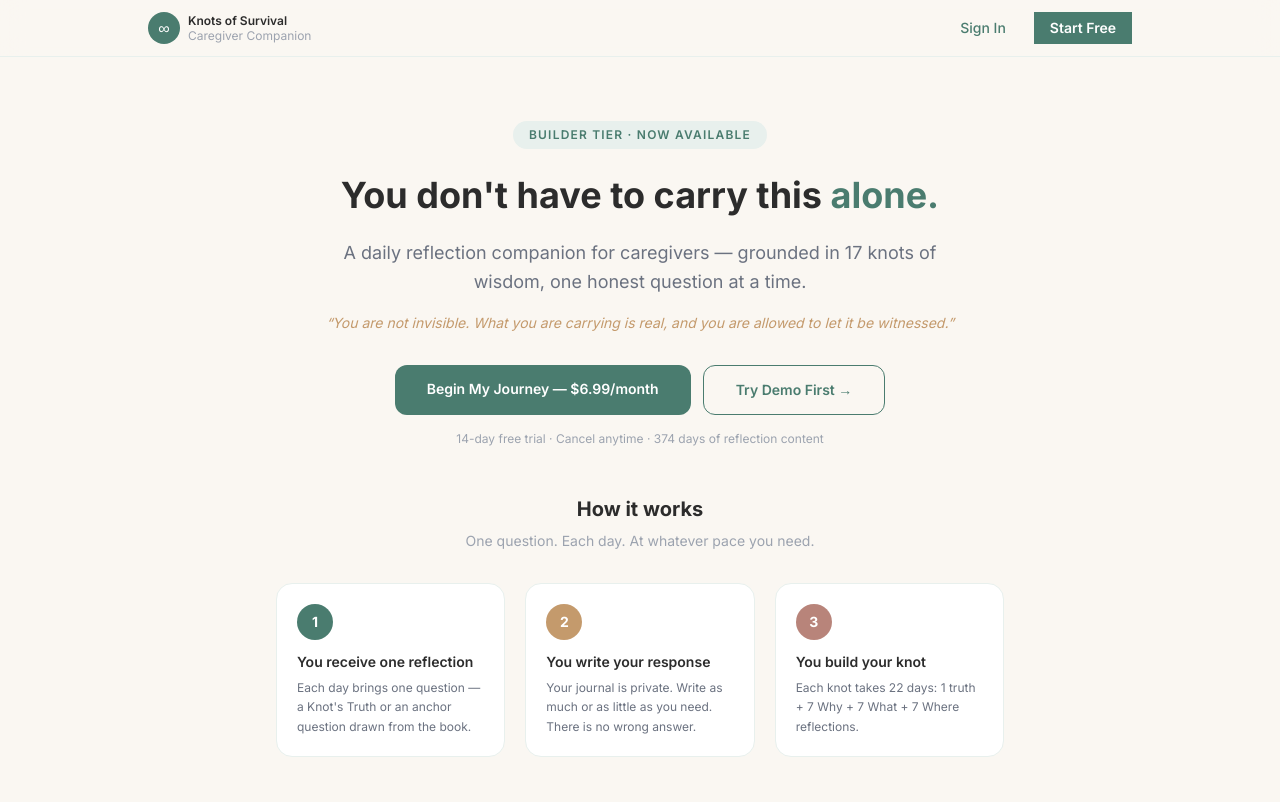
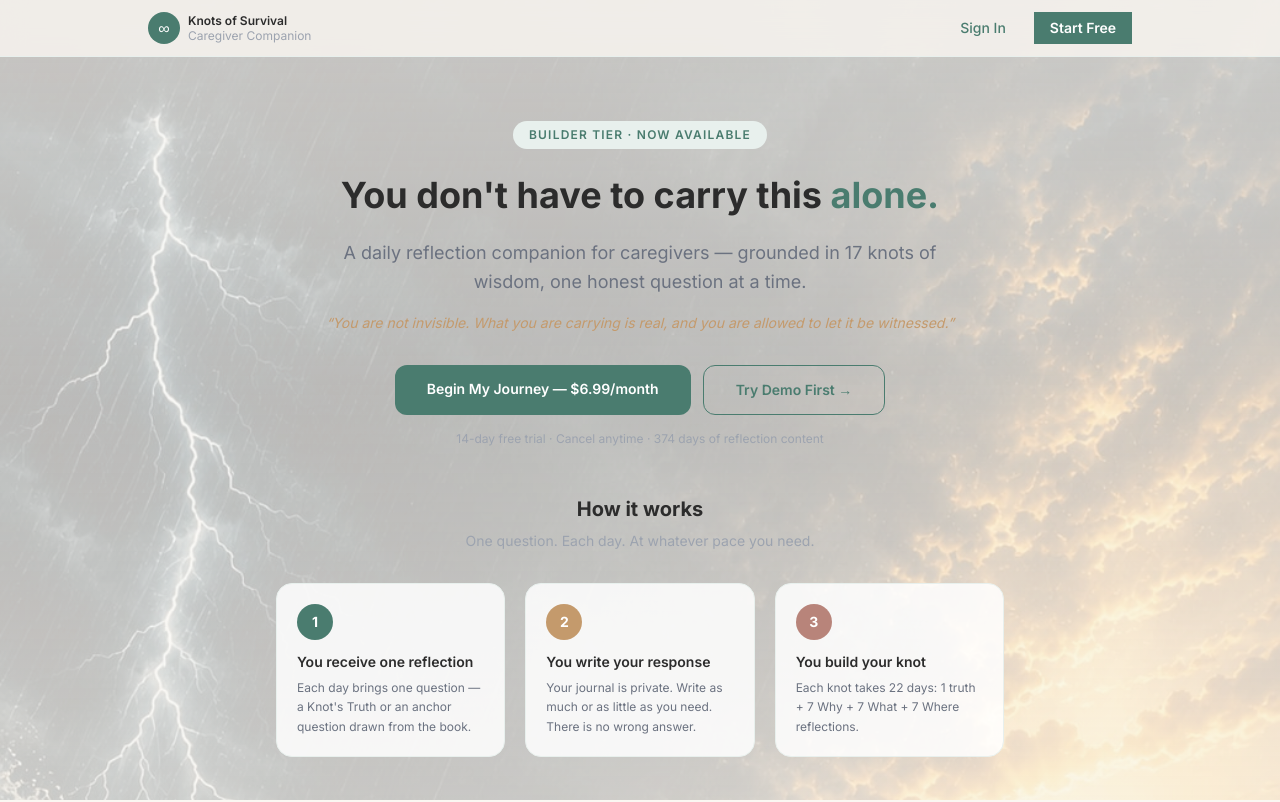
Before and after one commit to sherbear55/knots-companion, a Next.js app: page / in a window 1280 px wide. Shown: the top 802 px of the page. Built offline with nearby package versions, Linux system fonts and the light colour scheme.

Commit message:
Increase background opacity + add background to landing page

```diff
--- a/app/(app)/layout.tsx
+++ b/app/(app)/layout.tsx
@@ -26,11 +26,7 @@
   return (
     <div className="min-h-screen flex flex-col" style={{ backgroundColor: '#FAF7F2' }}>
 
-      {/* ── Book cover background (translucent) ─────────────────────────────
-          Image: storm/sea/knot/lighthouse — from Knots of Survival cover art.
-          Opacity 0.13 = visible texture without overwhelming the light UI.
-          Increase to 0.20 for stronger presence; decrease to 0.08 for subtler.
-         ─────────────────────────────────────────────────────────────────── */}
+      {/* Book cover background — increased opacity for more presence */}
       <div
         aria-hidden="true"
         style={{
@@ -42,11 +38,11 @@
           backgroundSize: 'cover',
           backgroundPosition: 'center top',
           backgroundRepeat: 'no-repeat',
-          opacity: 0.13,
+          opacity: 0.32,
         }}
       />
 
-      {/* Warm linen tint layer — softens the dark image to match brand palette */}
+      {/* Soft warm overlay — lightened so the image shows through more */}
       <div
         aria-hidden="true"
         style={{
@@ -54,7 +50,7 @@
           inset: 0,
           zIndex: 0,
           pointerEvents: 'none',
-          background: 'linear-gradient(to bottom, rgba(250,247,242,0.55) 0%, rgba(250,247,242,0.35) 50%, rgba(250,247,242,0.55) 100%)',
+          background: 'linear-gradient(to bottom, rgba(250,247,242,0.38) 0%, rgba(250,247,242,0.22) 50%, rgba(250,247,242,0.38) 100%)',
         }}
       />
 
@@ -63,7 +59,7 @@
         {children}
       </main>
 
-      {/* Bottom nav — frosted glass so the bg shows through slightly */}
+      {/* Bottom nav — frosted glass */}
       <nav
         className="fixed bottom-0 left-0 right-0 border-t z-50"
         style={{
--- a/app/page.tsx
+++ b/app/page.tsx
@@ -25,7 +25,37 @@
 
 export default function HomePage() {
   return (
-    <div style={{ backgroundColor: '#FAF7F2', color: '#2C2C2C' }}>
+    <div style={{ backgroundColor: '#FAF7F2', color: '#2C2C2C', position: 'relative' }}>
+
+      {/* Book cover background — same treatment as app interior */}
+      <div
+        aria-hidden="true"
+        style={{
+          position: 'fixed',
+          inset: 0,
+          zIndex: 0,
+          pointerEvents: 'none',
+          backgroundImage: "url('/cover-bg.jpg')",
+          backgroundSize: 'cover',
+          backgroundPosition: 'center top',
+          backgroundRepeat: 'no-repeat',
+          opacity: 0.32,
+        }}
+      />
+      <div
+        aria-hidden="true"
+        style={{
+          position: 'fixed',
+          inset: 0,
+          zIndex: 0,
+          pointerEvents: 'none',
+          background: 'linear-gradient(to bottom, rgba(250,247,242,0.38) 0%, rgba(250,247,242,0.22) 50%, rgba(250,247,242,0.38) 100%)',
+        }}
+      />
+
+      {/* All content sits above the background */}
+      <div style={{ position: 'relative', zIndex: 1 }}>
+
       {/* Nav */}
       <nav className="sticky top-0 z-50 border-b" style={{ backgroundColor: '#FAF7F2CC', backdropFilter: 'blur(12px)', borderColor: '#E8F0ED' }}>
         <div className="max-w-5xl mx-auto px-5 py-3 flex items-center justify-between">
@@ -80,7 +110,7 @@
             { step: '2', color: '#C49A6C', title: 'You write your response', desc: 'Your journal is private. Write as much or as little as you need. There is no wrong answer.' },
             { step: '3', color: '#B8847A', title: 'You build your knot', desc: 'Each knot takes 22 days: 1 truth + 7 Why + 7 What + 7 Where reflections.' },
           ].map((s) => (
-            <div key={s.step} className="rounded-2xl p-5" style={{ backgroundColor: '#ffffff', border: '1px solid #E8F0ED' }}>
+            <div key={s.step} className="rounded-2xl p-5" style={{ backgroundColor: 'rgba(255,255,255,0.85)', border: '1px solid #E8F0ED' }}>
               <div className="w-9 h-9 rounded-full flex items-center justify-center text-sm font-bold text-white mb-3" style={{ backgroundColor: s.color }}>{s.step}</div>
               <h3 className="text-sm font-semibold mb-1.5" style={{ color: '#2C2C2C' }}>{s.title}</h3>
               <p className="text-xs leading-relaxed" style={{ color: '#6B7280' }}>{s.desc}</p>
@@ -94,7 +124,7 @@
         <h2 className="text-xl font-bold text-center mb-8" style={{ color: '#2C2C2C' }}>What&apos;s included</h2>
         <div className="grid sm:grid-cols-2 gap-4">
           {features.map((f) => (
-            <div key={f.title} className="rounded-2xl p-5 flex gap-4" style={{ backgroundColor: '#ffffff', border: '1px solid #E8F0ED' }}>
+            <div key={f.title} className="rounded-2xl p-5 flex gap-4" style={{ backgroundColor: 'rgba(255,255,255,0.85)', border: '1px solid #E8F0ED' }}>
               <span className="text-2xl flex-shrink-0">{f.icon}</span>
               <div>
                 <h3 className="text-sm font-semibold mb-1" style={{ color: '#2C2C2C' }}>{f.title}</h3>
@@ -106,7 +136,7 @@
       </section>
 
       {/* 17 Knots grid */}
-      <section className="py-12 px-5" style={{ backgroundColor: '#ffffff' }}>
+      <section className="py-12 px-5" style={{ backgroundColor: 'rgba(255,255,255,0.75)' }}>
         <div className="max-w-3xl mx-auto">
           <h2 className="text-xl font-bold text-center mb-2" style={{ color: '#2C2C2C' }}>The 17 Knots</h2>
           <p className="text-sm text-center mb-8" style={{ color: '#9CA3AF' }}>Four movements · One path home to yourself</p>
@@ -130,7 +160,7 @@
         <h2 className="text-xl font-bold text-center mb-2" style={{ color: '#2C2C2C' }}>Simple, honest pricing</h2>
         <p className="text-sm text-center mb-8" style={{ color: '#9CA3AF' }}>No app store markups. Subscribed directly — more reaches you.</p>
         <div className="grid sm:grid-cols-2 gap-5">
-          <div className="rounded-2xl p-6" style={{ backgroundColor: '#ffffff', border: '2px solid #4A7C6F', boxShadow: '0 4px 20px rgba(74,124,111,0.1)' }}>
+          <div className="rounded-2xl p-6" style={{ backgroundColor: 'rgba(255,255,255,0.90)', border: '2px solid #4A7C6F', boxShadow: '0 4px 20px rgba(74,124,111,0.1)' }}>
             <div className="inline-block text-xs font-semibold uppercase tracking-wide px-3 py-1 rounded-full mb-4" style={{ backgroundColor: '#4A7C6F', color: '#ffffff' }}>Available Now</div>
             <h3 className="text-lg font-bold mb-1" style={{ color: '#2C2C2C' }}>Builder Tier</h3>
             <div className="flex items-baseline gap-1 mb-4">
@@ -147,7 +177,7 @@
             </Link>
           </div>
 
-          <div className="rounded-2xl p-6" style={{ backgroundColor: '#FAF7F2', border: '1px solid #E8F0ED', opacity: 0.8 }}>
+          <div className="rounded-2xl p-6" style={{ backgroundColor: 'rgba(250,247,242,0.85)', border: '1px solid #E8F0ED', opacity: 0.8 }}>
             <div className="inline-block text-xs font-semibold uppercase tracking-wide px-3 py-1 rounded-full mb-4" style={{ backgroundColor: '#E8F0ED', color: '#9CA3AF' }}>Coming Soon</div>
             <h3 className="text-lg font-bold mb-1" style={{ color: '#2C2C2C' }}>Full App Tier</h3>
             <div className="flex items-baseline gap-1 mb-4">
@@ -183,7 +213,7 @@
       </section>
 
       {/* Footer */}
-      <footer className="py-8 px-5 text-center border-t" style={{ borderColor: '#E8F0ED', backgroundColor: '#FAF7F2' }}>
+      <footer className="py-8 px-5 text-center border-t" style={{ borderColor: '#E8F0ED', backgroundColor: 'rgba(250,247,242,0.90)' }}>
         <p className="text-xs" style={{ color: '#9CA3AF' }}>
           © 2025 Knots of Survival · Sherry Petty ·{' '}
           <Link href="/login" style={{ color: '#4A7C6F' }}>Sign In</Link> ·{' '}
@@ -191,6 +221,8 @@
         </p>
         <p className="text-xs mt-1" style={{ color: '#C8C0B8' }}>Built with care, for caregivers who carry everything.</p>
       </footer>
+
+      </div>{/* end z-index wrapper */}
     </div>
   );
 }
```
